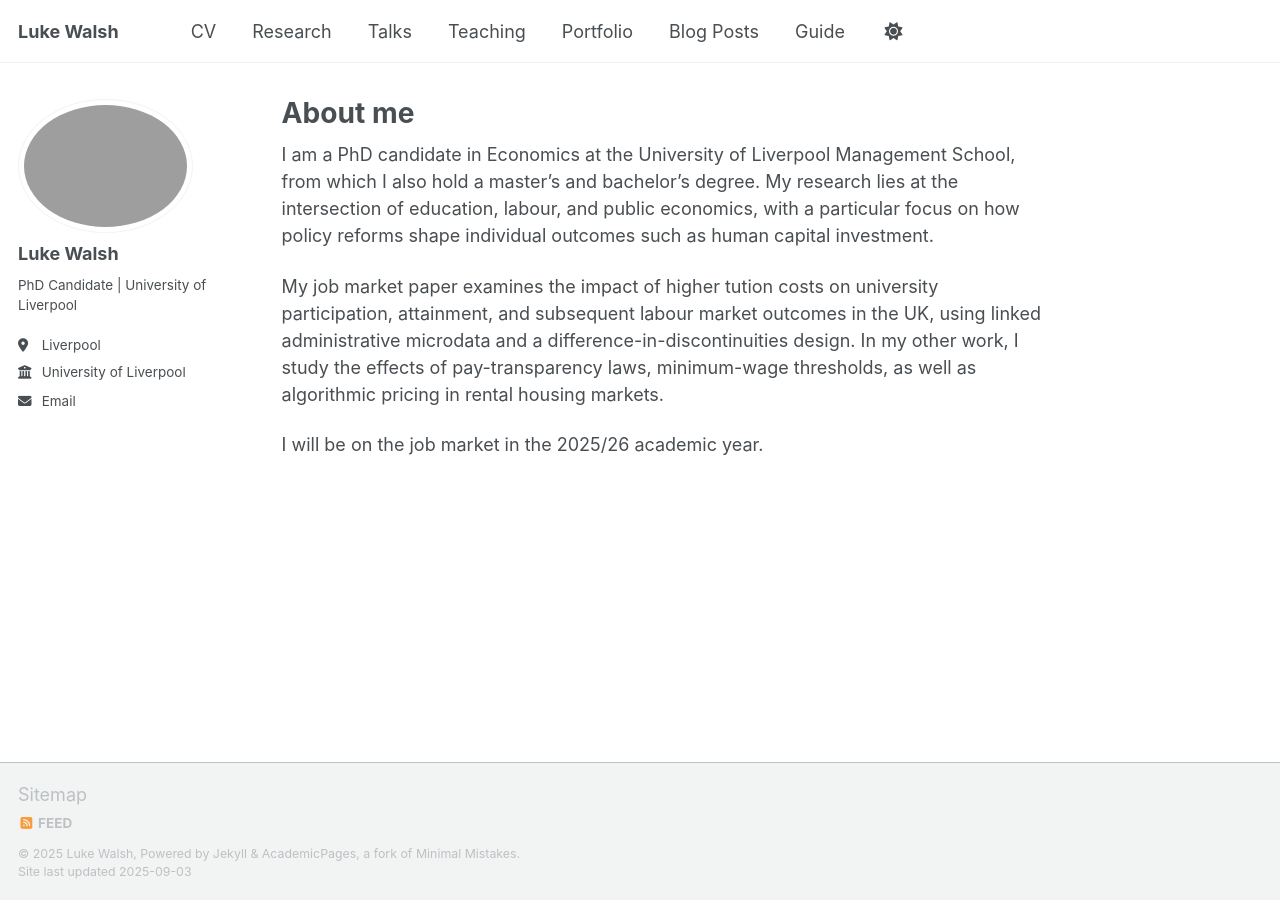
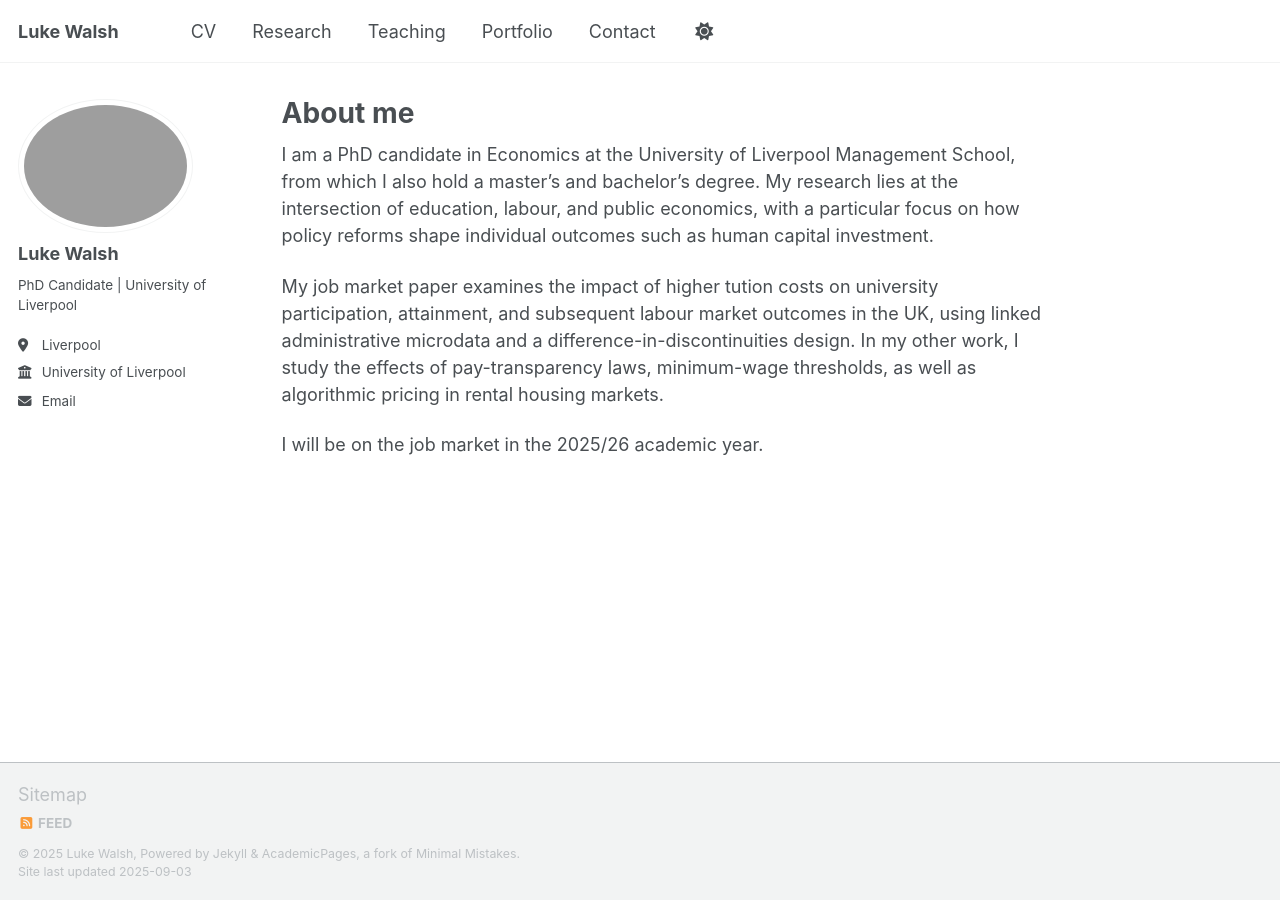
Before and after one commit to LukeWalsh308/LukeWalsh308.github.io, a Jekyll site: the page built from _pages/about.md, in a window 1280 px wide. Built offline with Jekyll 4.4.1, drawn with Linux system fonts in a browser that asks for light colours; a script that is not in the unit is left out.

Commit message:
Update navigation.yml

```diff
--- a/_data/navigation.yml
+++ b/_data/navigation.yml
@@ -14,22 +14,14 @@ main:
   - title: "Research"
     url: /research/
 
-  - title: "Talks"
-    url: /talks/
-
   - title: "Teaching"
     url: /teaching/
 
   - title: "Portfolio"
     url: /portfolio/
 
-  - title: "Blog Posts"
-    url: /year-archive/
-
-
-
   # - title: "CV"
   #   url: /cv-json/
 
-  - title: "Guide"
-    url: /markdown/
+  - title: "Contact"
+    url: /contact/
```
